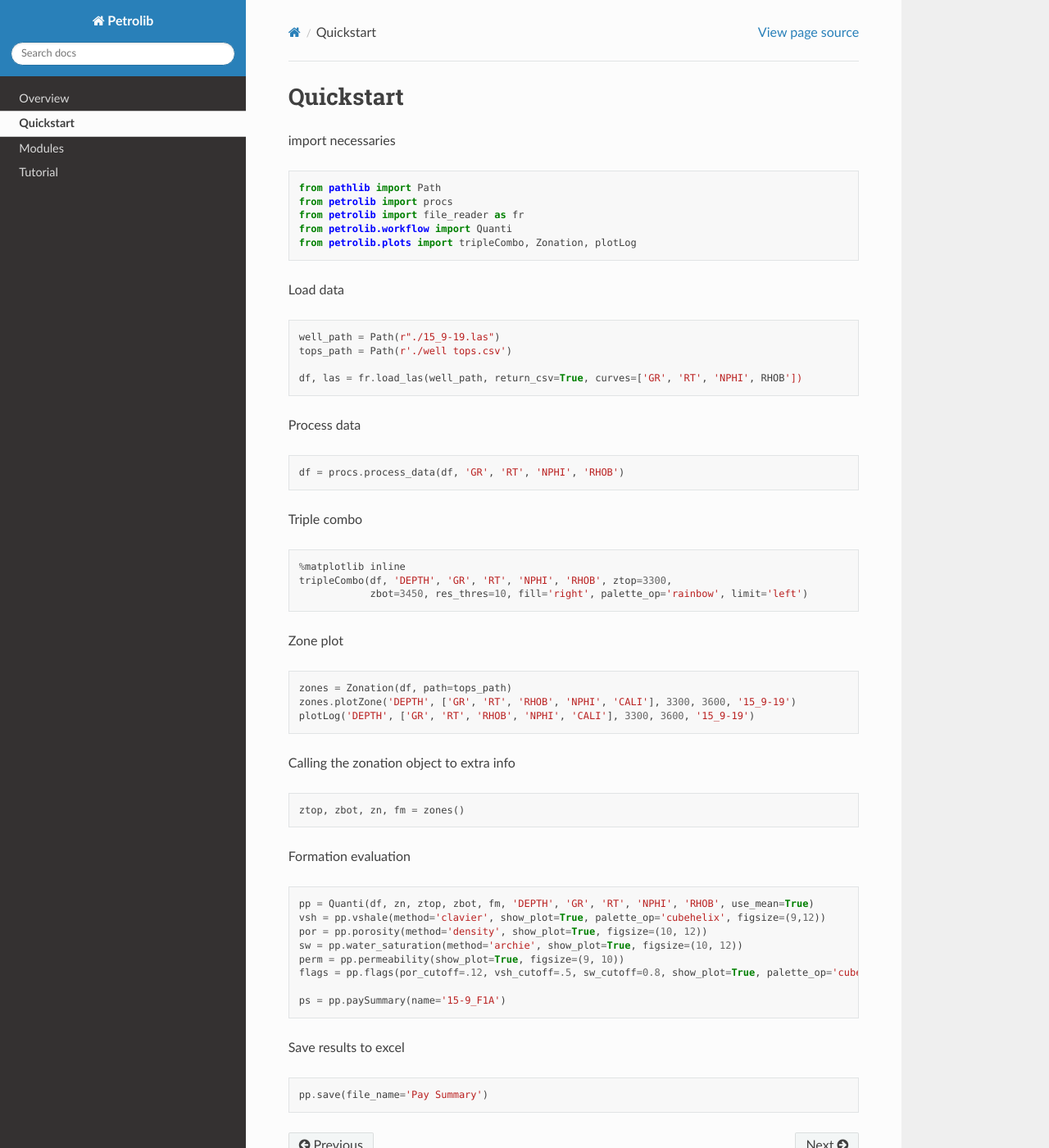
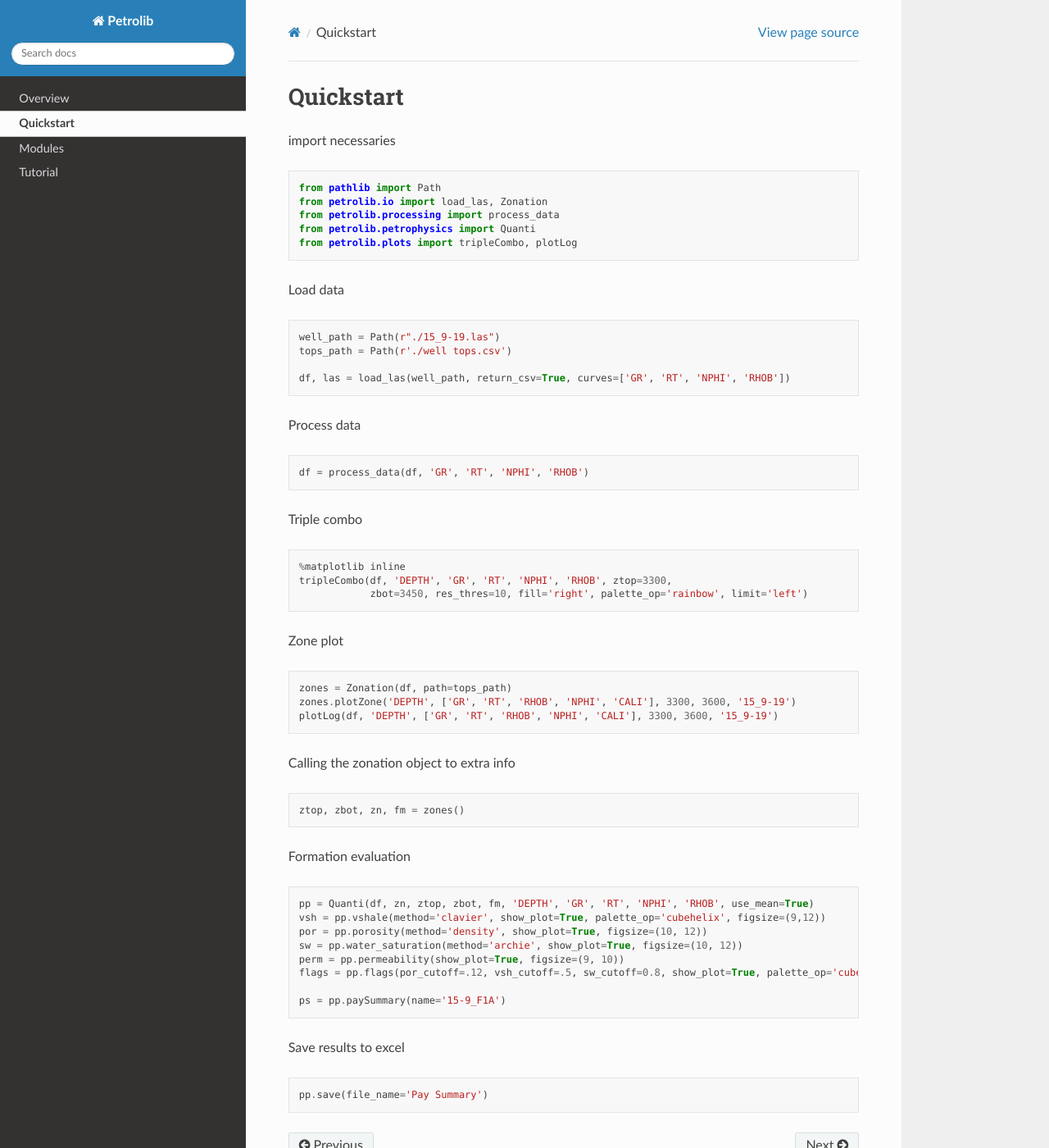
Before and after one commit to joshua-atolagbe/petrolib, a Sphinx documentation site: the page built from docs/quickstart.rst, in a window 1280 px wide and 1400 px high. Shown: the whole window at 82% size. Built offline with Sphinx 7.4.7 and the Read the Docs theme 3.1.0, drawn with Linux system fonts in a browser that asks for light colours.

Commit message:
update quickstart imports

```diff
--- a/docs/quickstart.rst
+++ b/docs/quickstart.rst
@@ -4,21 +4,21 @@ Quickstart
 import necessaries
 ::
     from pathlib import Path
-    from petrolib import procs
-    from petrolib import file_reader as fr
-    from petrolib.workflow import Quanti
-    from petrolib.plots import tripleCombo, Zonation, plotLog
+    from petrolib.io import load_las, Zonation
+    from petrolib.processing import process_data
+    from petrolib.petrophysics import Quanti
+    from petrolib.plots import tripleCombo, plotLog
 
 Load data
 ::
     well_path = Path(r"./15_9-19.las")
     tops_path = Path(r'./well tops.csv')
 
-    df, las = fr.load_las(well_path, return_csv=True, curves=['GR', 'RT', 'NPHI', RHOB'])
+    df, las = load_las(well_path, return_csv=True, curves=['GR', 'RT', 'NPHI', 'RHOB'])
 
 Process data
 ::
-    df = procs.process_data(df, 'GR', 'RT', 'NPHI', 'RHOB')
+    df = process_data(df, 'GR', 'RT', 'NPHI', 'RHOB')
 
 Triple combo
 ::
@@ -30,7 +30,7 @@ Zone plot
 ::
     zones = Zonation(df, path=tops_path)
     zones.plotZone('DEPTH', ['GR', 'RT', 'RHOB', 'NPHI', 'CALI'], 3300, 3600, '15_9-19')
-    plotLog('DEPTH', ['GR', 'RT', 'RHOB', 'NPHI', 'CALI'], 3300, 3600, '15_9-19')
+    plotLog(df, 'DEPTH', ['GR', 'RT', 'RHOB', 'NPHI', 'CALI'], 3300, 3600, '15_9-19')
 
 Calling the zonation object to extra info
 ::
```
